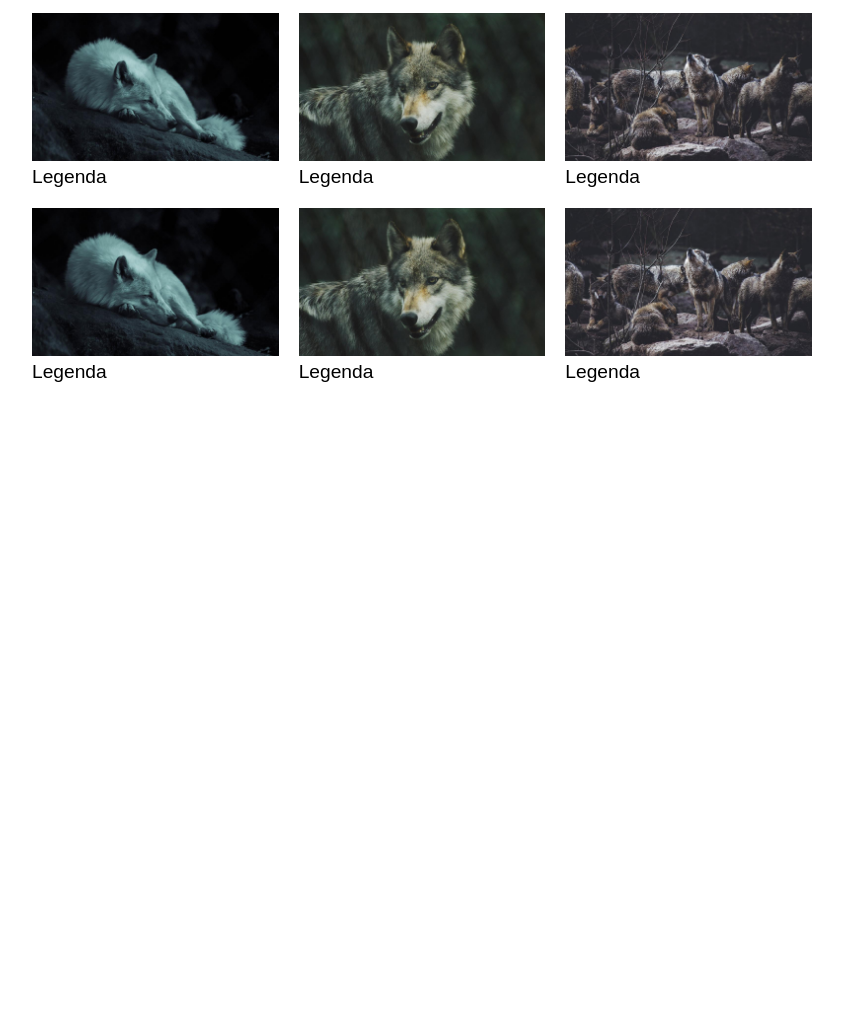
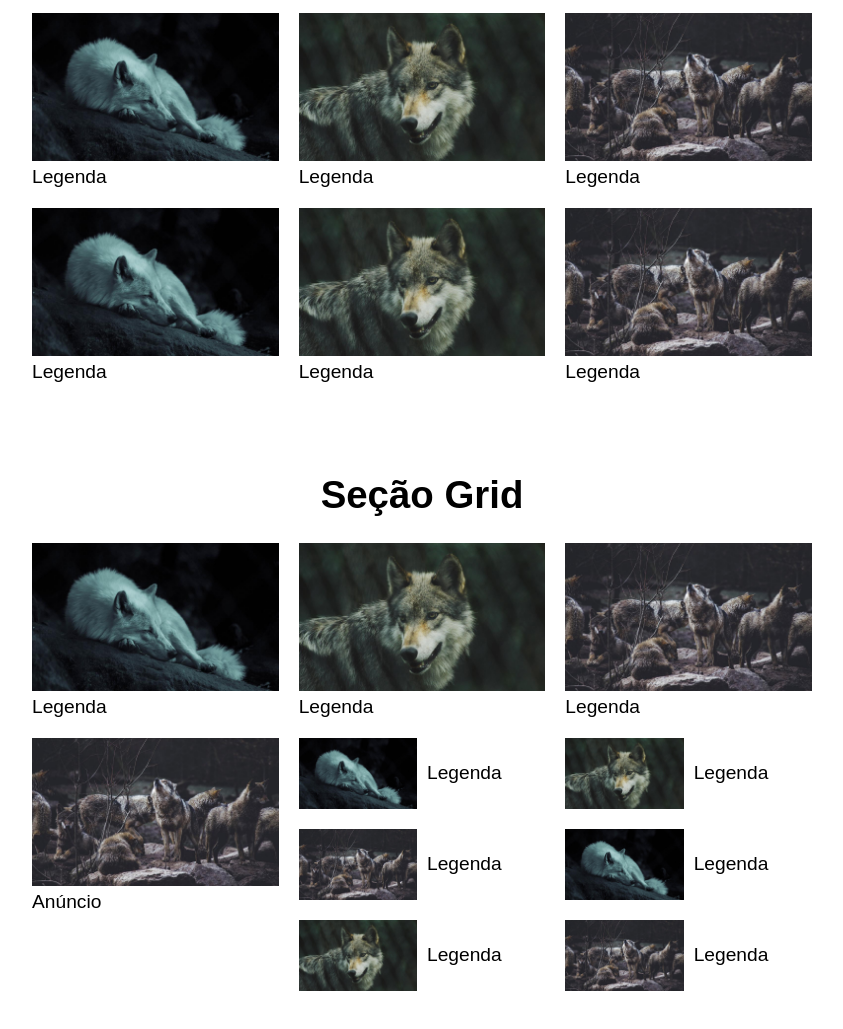
Before and after one commit to AliJacksH/CSSS--display, a plain HTML site: page index.html in a window 1280 px wide. Shown: the part 267-1296 px from the top of the page, without its empty margins (218-1061 px from the left). Before the commit the page ends 800 px from the top, so only its background shows below. Drawn offline with Linux system fonts and the light colour scheme.

Commit message:
css grid

```diff
--- a/index.html
+++ b/index.html
@@ -21,7 +21,7 @@
 
     <main>
         <h1>Seção Flex / Flexbox</h1>
-        <section class="batata">
+        <section class="flex">
             <div>
                 <img src="/img/lobo1.jpg" alt="">
                 <p>Legenda</p>
@@ -47,6 +47,50 @@
                 <p>Legenda</p>
             </div>
         </section>
+
+        <h1>Seção Grid</h1>
+        <section class="grid">
+            <div>
+                <img src="/img/lobo1.jpg" alt="">
+                <p>Legenda</p>
+            </div>
+            <div>
+                <img src="/img/lobo2.jpg" alt="">
+                <p>Legenda</p>
+            </div>
+            <div>
+                <img src="/img/lobo3.jpg" alt="">
+                <p>Legenda</p>
+            </div>
+            <div>
+                <img src="/img/lobo1.jpg" alt="">
+                <p>Legenda</p>
+            </div>
+            <div>
+                <img src="/img/lobo2.jpg" alt="">
+                <p>Legenda</p>
+            </div>
+            <div>
+                <img src="/img/lobo3.jpg" alt="">
+                <p>Legenda</p>
+            </div>
+            <div>
+                <img src="/img/lobo1.jpg" alt="">
+                <p>Legenda</p>
+            </div>
+            <div>
+                <img src="/img/lobo2.jpg" alt="">
+                <p>Legenda</p>
+            </div>
+            <div>
+                <img src="/img/lobo3.jpg" alt="">
+                <p>Legenda</p>
+            </div>
+            <div class="anuncio">
+                <img src="/img/lobo3.jpg" alt="">
+                <p>Anúncio</p>
+            </div>
+        </section>
     </main>
 
 </body>
--- a/style.css
+++ b/style.css
@@ -4,6 +4,10 @@ body, p{
     list-style: none;
     font-family: Arial, Helvetica, sans-serif;
     font-size: 1.2rem;
+}
+
+body{
+    margin-bottom: 100px;
 }
 
 a{
@@ -46,14 +50,57 @@ img{
 
 /* SEÇÃO FLEX / FLEXBOX */
 
-.batata{
+.flex{
 display: flex;
 flex-wrap: wrap;
 max-width: 800px;
 margin: 0 auto;
 }
 
-.batata > div{
+.flex > div{
     flex: 1 1 200px;
     margin: 10px;
 }
+
+/* SEÇÃO GRID */
+
+.grid{
+    display: grid;
+    grid-template-columns: repeat(3, 1fr);
+    max-width: 780px;
+    margin: 0 auto;
+    grid-gap: 20px;
+}
+
+.grid > div:nth-child(n + 4){
+    display: grid;
+    grid-template-columns: 1fr 1fr;
+    grid-gap: 10px;
+    align-items: center;
+}
+
+.grid > div.anuncio{
+    grid-column: 1;
+    grid-row: 2/5;
+    /* border-top: 10px solid tomato; */
+    display: block;
+}
+
+/* @media (max-width: 600px) { */
+    /* .grid{ */
+        /* grid-template-columns: repeat(2, 1fr); */
+    /* } */
+    /* .grid > div:nth-child(n + 4){ */
+        /* display: block; */
+    /* } */
+
+    /* .grid > div.anuncio{ */
+        /* grid-column: auto; */
+        /* grid-row: auto; */
+        /* order: -1; */
+    /* } */
+/* } */
+
+@media (min-width: 1080px){
+
+}
```
Also changed, not shown: 1 other file.
